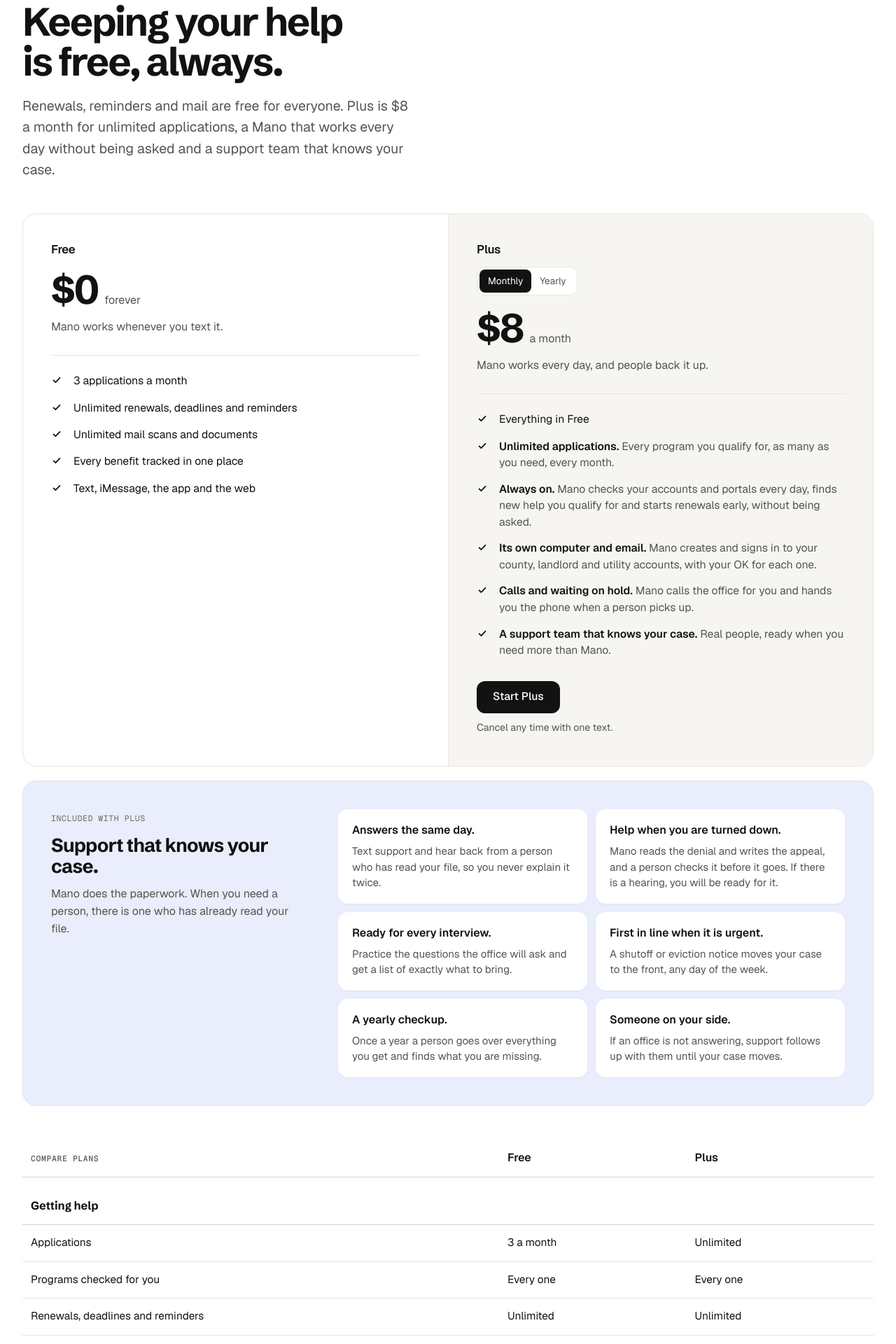
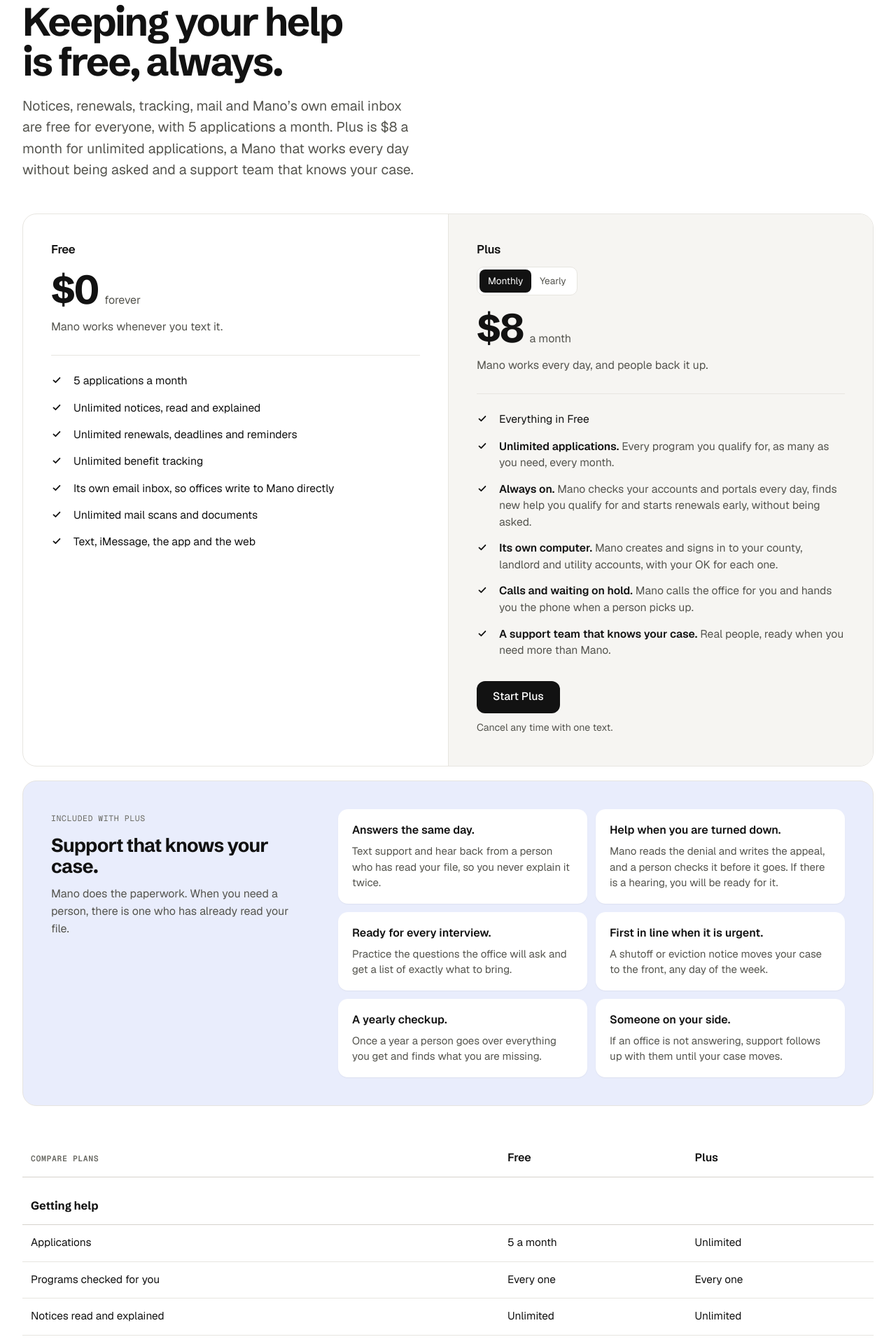
Before and after one commit to mrcoven94/mano, a Next.js app in the folder apps/site/: page / in a window 1280 px wide. Shown: the part 7200-9120 px from the top of the page at 70% size. Built offline with nearby package versions, Linux system fonts and the light colour scheme.

Commit message:
[Site] LAP-496: Free gets 5 applications, unlimited notices and its own inbox
Free now has 5 applications a month and unlimited notices, renewals, tracking,
mail scans and Mano's own email inbox. Plus keeps its own computer, unlimited
applications, always on, calls and support.

```diff
--- a/apps/site/app/page.tsx
+++ b/apps/site/app/page.tsx
@@ -18,7 +18,7 @@
 };
 
 const faqs: [string, string][] = [
-  ["Is Mano really free?", "Keeping your help is always free: renewals, reminders, mail scans and documents have no limits, and you can make 3 applications a month. Plus is $8 a month or $60 a year for unlimited applications, a Mano that works every day without being asked, calls and waiting on hold, and a support team that answers the same day and helps with appeals. Faxes and mailed letters are at cost, and Mano tells you the price first."],
+  ["Is Mano really free?", "Keeping your help is always free: notices, renewals, reminders, benefit tracking, mail scans and Mano's own email inbox have no limits, and you can make 5 applications a month. Plus is $8 a month or $60 a year for unlimited applications, a Mano that works every day without being asked, calls and waiting on hold, and a support team that answers the same day and helps with appeals. Faxes and mailed letters are at cost, and Mano tells you the price first."],
   ["Does Mano decide if I get help?", "No. The office that runs the program decides. Mano prepares your application, sends it when you say yes, follows up and tells you what the office said."],
   ["Do I have to approve everything?", "Yes. Before anything goes out, Mano shows you who it is for, what it is for and the exact copy. If anything changes after you said yes, Mano asks you again."],
   ["Who can see my information?", "Only the people and offices you choose, for the reason you choose. You can see who has access and take it back at any time. Mano cannot pull back copies that were already sent, and it tells you which ones those are."],
--- a/apps/site/components/home/Pricing.tsx
+++ b/apps/site/components/home/Pricing.tsx
@@ -5,17 +5,19 @@
    works every day without being asked, and a support team. Faxes and mail cost real money, so they are at cost on both. */
 
 const FREE = [
-  "3 applications a month",
+  "5 applications a month",
+  "Unlimited notices, read and explained",
   "Unlimited renewals, deadlines and reminders",
+  "Unlimited benefit tracking",
+  "Its own email inbox, so offices write to Mano directly",
   "Unlimited mail scans and documents",
-  "Every benefit tracked in one place",
   "Text, iMessage, the app and the web",
 ];
 
 const PLUS: [string, string][] = [
   ["Unlimited applications.", "Every program you qualify for, as many as you need, every month."],
   ["Always on.", "Mano checks your accounts and portals every day, finds new help you qualify for and starts renewals early, without being asked."],
-  ["Its own computer and email.", "Mano creates and signs in to your county, landlord and utility accounts, with your OK for each one."],
+  ["Its own computer.", "Mano creates and signs in to your county, landlord and utility accounts, with your OK for each one."],
   ["Calls and waiting on hold.", "Mano calls the office for you and hands you the phone when a person picks up."],
   ["A support team that knows your case.", "Real people, ready when you need more than Mano."],
 ];
@@ -32,15 +34,17 @@
 type Cell = string | boolean;
 const ROWS: [string, [string, Cell, Cell][]][] = [
   ["Getting help", [
-    ["Applications", "3 a month", "Unlimited"],
+    ["Applications", "5 a month", "Unlimited"],
     ["Programs checked for you", "Every one", "Every one"],
+    ["Notices read and explained", "Unlimited", "Unlimited"],
     ["Renewals, deadlines and reminders", "Unlimited", "Unlimited"],
+    ["Benefit tracking", "Unlimited", "Unlimited"],
+    ["Its own email inbox", true, true],
     ["Mail scans and documents", "Unlimited", "Unlimited"],
-    ["Benefit tracking", true, true],
   ]],
   ["Mano does it for you", [
     ["Always on, checks every day", false, true],
-    ["Its own computer and email", false, true],
+    ["Its own computer for websites and accounts", false, true],
     ["Calls and waiting on hold", false, true],
     ["Credit disputes", "Written for you", "Written and followed up"],
     ["Faxes and mailed letters", "At cost", "At cost"],
@@ -69,7 +73,7 @@
     <>
       <div className="h-head">
         <h2 id="pricing-h">Keeping your help is free, always.</h2>
-        <p className="lede">Renewals, reminders and mail are free for everyone. Plus is $8 a month for unlimited applications, a Mano that works every day without being asked and a support team that knows your case.</p>
+        <p className="lede">Notices, renewals, tracking, mail and Mano&rsquo;s own email inbox are free for everyone, with 5 applications a month. Plus is $8 a month for unlimited applications, a Mano that works every day without being asked and a support team that knows your case.</p>
       </div>
 
       <div className="price-grid">
```
